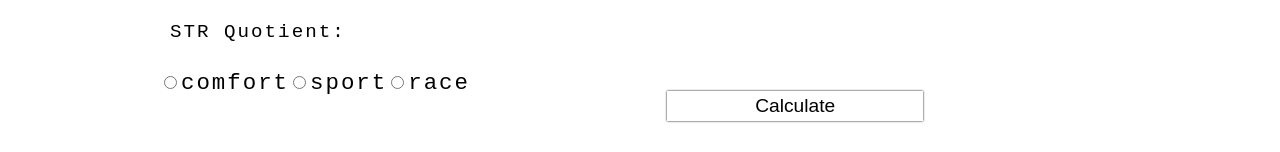
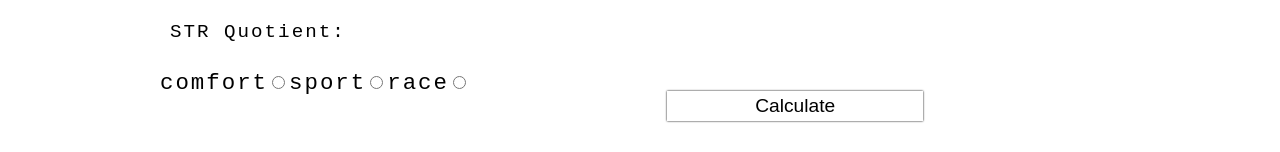
Before and after one commit to thisKonrad/bike_geometry, a Next.js app: page /calculator_ergo in a window 1280 px wide. Shown: the part 663-815 px from the top of the page. Built offline with nearby package versions, Linux system fonts and the light colour scheme.

Commit message:
tidy up style sheets

```diff
--- a/components/StrQuotient/index.jsx
+++ b/components/StrQuotient/index.jsx
@@ -13,22 +13,36 @@ export default function StrQuotient({check, onCheck, strRangeValue, onRangeChang
 
     return(<div className={CalcStyle.str_quotient}>
       <p className={CalcStyle.form_tag}>STR Quotient:</p>
-    <input
+
+      <label htmlFor='strComfort'
+      className='radio_label'
+      >comfort
+        <input
         type="radio"
         name="strQuotient"
         value="strComfort"
         checked={check === 'strComfort'}
         onChange={onCheck}
       />
-      <label htmlFor="strComfort">comfort</label>
-      <input
+      <span className='radio_box'></span>
+      </label>
+
+      <label htmlFor='strSport'
+         className='radio_label'
+         >sport
+       <input
         type="radio"
         name="strQuotient"
         value="strSport"
         checked={check === 'strSport'}
         onChange={onCheck}
       />
-      <label htmlFor="strSport">sport</label>
+      <span className='radio_box'></span>
+      </label>
+
+      <label htmlFor='strRace'
+         className='radio_label'
+      >race
       <input
         type="radio"
         name="strQuotient"
@@ -36,7 +50,9 @@ export default function StrQuotient({check, onCheck, strRangeValue, onRangeChang
         checked={check === 'strRace'}
         onChange={onCheck}
       />
-      <label htmlFor="strRace">race</label>
+      <span className='radio_box'></span>
+      </label>
+
     <div>
       <br></br>
      <input
--- a/styles/BikeCardStyle.module.css
+++ b/styles/BikeCardStyle.module.css
@@ -15,8 +15,8 @@
     line-height: 2.5;
     line-break: auto;
     margin: 1rem;
-    border: 1px solid black;
-    background-color:var(--bikeCardColor);
+    border: 1px solid var(--accentColor);
+    background-color:var(--mainColor);
 }
 
 .bikecard_fragment{
@@ -36,7 +36,7 @@
     justify-content: center;
     align-items: center;
     border: none;
-    box-shadow: 0px 0px 1px black;
+    box-shadow: var(--cardShadow);
 }
 .link{
     text-decoration: none;
--- a/styles/HeaderStyle.module.css
+++ b/styles/HeaderStyle.module.css
@@ -6,10 +6,10 @@
     top: 0;
     gap: 1rem;
     height: 12rem;
-    border-bottom: 1px solid black;
+    border-bottom: 1px solid var(--accentColor);
     /* top | right | bottom | left */
     padding: 2rem 12rem 1rem 14rem;
-    background-color: var(--headerColor);
+    background-color: var(--mainColor);
 }
 
 .header_content_wrap{
@@ -69,7 +69,6 @@
     font-size: 1.2rem;
 }
 .search_list_002{
-
     margin: 1rem;
     font-size: 1.2rem;
 }
--- a/styles/Home.module.css
+++ b/styles/Home.module.css
@@ -11,7 +11,7 @@ min-height: 100vh;
 margin: 0em auto;
 padding-top: 16rem;
 text-align: center;
-background-color: var(--backgroundColor);
+background-color: var(--mainColor);
 }
 
 .loader{
--- a/styles/InfoStyle.module.css
+++ b/styles/InfoStyle.module.css
@@ -30,7 +30,7 @@
     cursor: pointer;
     margin: 1rem;
     padding: 1rem;
-    box-shadow: 0px 0px 2px black;
+    box-shadow: var(--pageShadow);
 }
 
 .accordeon_icon{
--- a/styles/NavbarStyle.module.css
+++ b/styles/NavbarStyle.module.css
@@ -1,4 +1,4 @@
-/* :::: NavBar Style :::: */
+/* :::: NavBar style :::: */
 .navbar_wrap{
     display: grid;
     grid-template-columns: 1fr 1fr 1fr 1fr;
--- a/styles/globals.css
+++ b/styles/globals.css
@@ -3,8 +3,10 @@
 :root{
   font-family: 'Courier New', Courier, monospace;
   font-size: 100%;
-  --mainColor: ghostwhite;
-  --accentColor: gainsboro;
+  --mainColor: white;
+  --accentColor: black;
+  --cardShadow: 0px 0px 1px black;
+  --pageShadow: 0px 0px 2px black;
   --backgroundColor: white;
   --headerColor: white;
   --bikeCardColor: white;
@@ -50,12 +52,12 @@ input[type='range'] {
 }
 /* :::: TRACK >> Chrome, Safari, Opera, and Edge Chromium :::: */
 input[type="range"]::-webkit-slider-runnable-track {
-  background: black;
+  background: var(--accentColor);
   height: 2px;
 }
 /* :::: Firefox :::: */
 input[type="range"]::-moz-range-track {
-  background: black;
+  background: var(--accentColor);
   height: 2px;
 }
 /* :::: THUMB >> Chrome, Safari, Opera, and Edge Chromium :::: */
@@ -64,8 +66,8 @@ input[type="range"]::-webkit-slider-thumb {
   appearance: none;
   margin-top: -14px; /* Centers thumb */
   /* border: 1px solid black; */
-  box-shadow: 0px 0px 2px black;
-  background-color: white;
+  box-shadow: 0px 0px 2px var(--accentColor);
+  background-color: var(--mainColor);
   height: 2rem;
   width: 2rem;
 }
@@ -74,8 +76,73 @@ input[type="range"]::-moz-range-thumb {
   border: none; /*Removes extra border that FF applies*/
   border-radius: 0; /*Removes default border-radius that FF applies*/
  /*  border: 1px solid black; */
-  box-shadow: 0px 0px 2px black;
-  background-color: white;
+  box-shadow: 0px 0px 2px var(--accentColor);
+  background-color: var(--mainColor);
   height: 2rem;
   width: 2rem;
 }
+
+
+/* :::: global radio style :::: */
+/* .radio_label{
+  display: block;
+  position: relative;
+  padding-left: 35px;
+  margin-bottom: 12px;
+  cursor: pointer;
+  font-size: 22px;
+  -webkit-user-select: none;
+  -moz-user-select: none;
+  -ms-user-select: none;
+  user-select: none;
+} */
+
+/* hide the default box */
+/* input[type='radio']{
+  position: absolute;
+  opacity: 0;
+  cursor: pointer;
+  height: 0;
+  width: 0;
+} */
+/* custom checkmark */
+/* .radio_box{
+  position: absolute;
+  top: 0;
+  left: 0;
+  height: 25px;
+  width: 25px;
+  border: 1px solid var(--accentColor);
+  background-color: var(--mainColor);
+  border-radius: 50%;
+}
+
+/* On mouse-over, add a grey background color */
+/* .radio_label:hover input[type='radio'] ~ .radio_box {
+  background-color: #ccc;
+}
+
+input[type='radio']:checked ~ .radio_box{
+  background-color: var(--accentColor);
+}
+ */
+/* Create the indicator (the dot/circle - hidden when not checked) */
+/* .radio_box:after {
+  content: "";
+  position: absolute;
+  display: none;
+} */
+/* Show the indicator (dot/circle) when checked */
+/* .radio_label input[type='radio']:checked ~ .radio_box:after{
+  display: block;
+} */
+
+/* Style the indicator (dot/circle) */
+/* .radio_label .radio_box:after{
+  top: 9px;
+  left: 9px;
+  width: 8px;
+  height: 8px;
+  border-radius: 50%;
+  background: white;
+}  */
```
Also changed, not shown: pages/calculator_ergo/index.jsx (+4 -3 lines).
